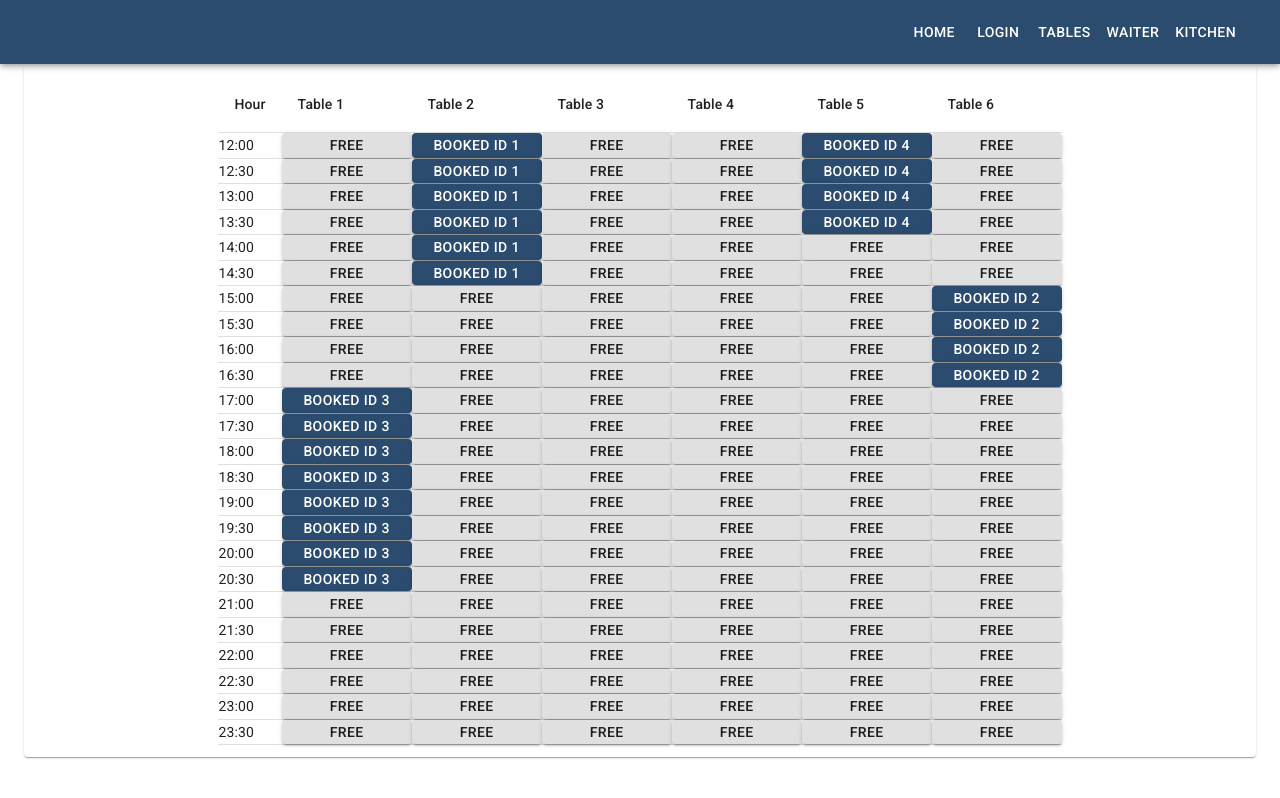
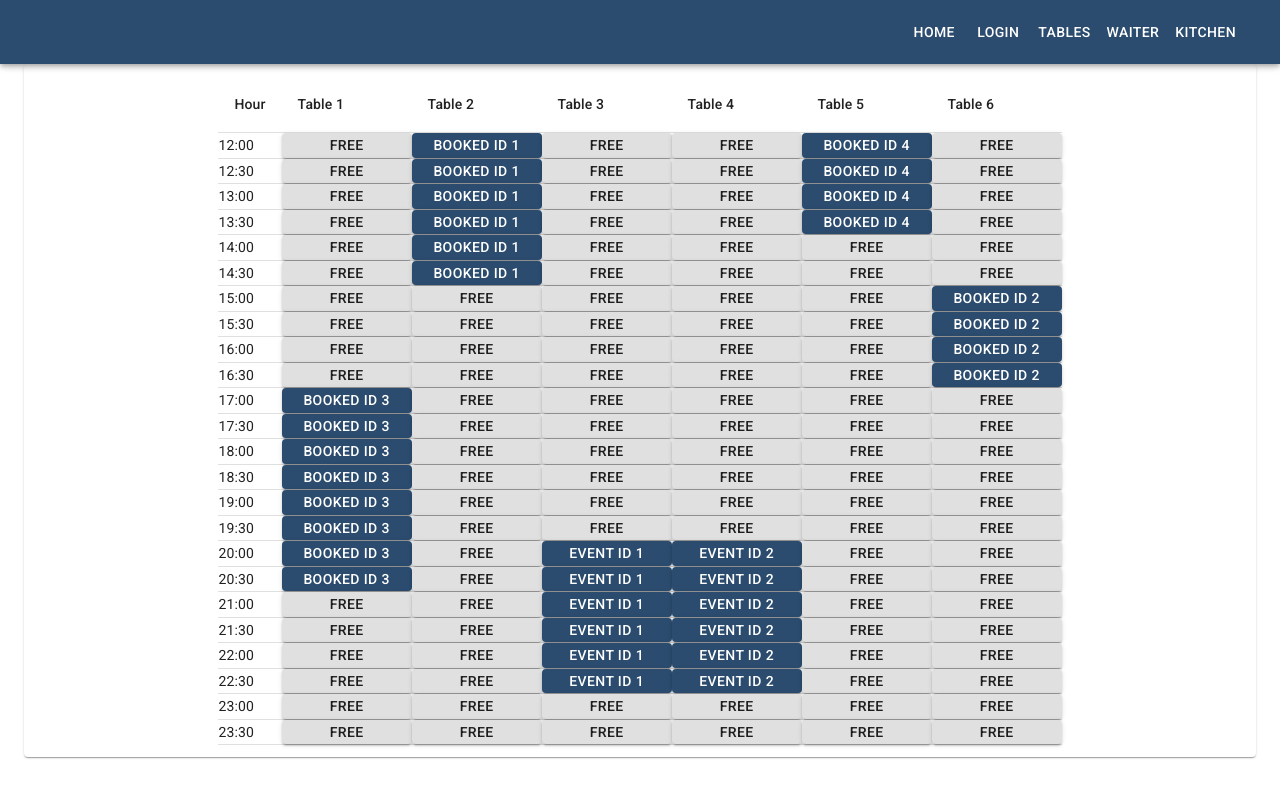
Before and after one commit to eremziom/pizzeria-portal, a React (Create React App) app: page / in a window 1280 px wide. Built offline with nearby package versions, Linux system fonts and the light colour scheme.

Commit message:
add events to homepage

```diff
--- a/src/components/views/Homepage/Homepage.js
+++ b/src/components/views/Homepage/Homepage.js
@@ -19,6 +19,11 @@ const bookings = [
   {id: '4', date: '20.11.2019', length: 2, persons: 3, table: 5, start: 12},
 ];
 
+const events = [
+  {id: '1', date: '20.11.2019', length: 3, persons: 4, table: 3, start: 20, event: true},
+  {id: '2', date: '20.11.2019', length: 3, persons: 4, table: 4, start: 20, event: true},
+];
+
 const tables = ['table1', 'table2', 'table3', 'table4', 'table5', 'table6'];
 
 const renderHours = () => {
@@ -35,7 +40,28 @@ const renderHours = () => {
         hourObject[indexCounter][tableNumber] = book;
       }
     }
+    for(let event of events){
+      let eventDuration = event.length + event.start;
+      if(a >= event.start && a < eventDuration){
+        const tableNumber = 'table' + event.table; //variable to set table number key
+        hourObject[indexCounter][tableNumber] = event;
+      }
+    }
     indexCounter ++;
+  }
+  console.log(hourObject);
+};
+
+const renderEvents = (hour, tableNum) => {
+  if(hour[tableNum]){
+
+    return (
+      <Button className={styles.but} variant="contained" color="primary">EVENT id {hour[tableNum].id}</Button>
+    );
+  } else {
+    return (
+      <Button className={styles.but} variant="contained" >FREE</Button>
+    );
   }
 };
 
@@ -63,9 +89,9 @@ const Homepage = () => {
               </TableCell>
               {tables.map(tableNum => (
                 <TableCell key={tableNum.id} className={styles.cell}>
-                  {hour[tableNum]
+                  {hour[tableNum] && !hour[tableNum].event
                     ? <Button className={styles.but} variant="contained" color="primary">BOOKED id {hour[tableNum].id}</Button>
-                    : <Button className={styles.but} variant="contained" >FREE</Button>}
+                    : renderEvents(hour, tableNum)}
                 </TableCell>
               ))}
             </TableRow>
```
